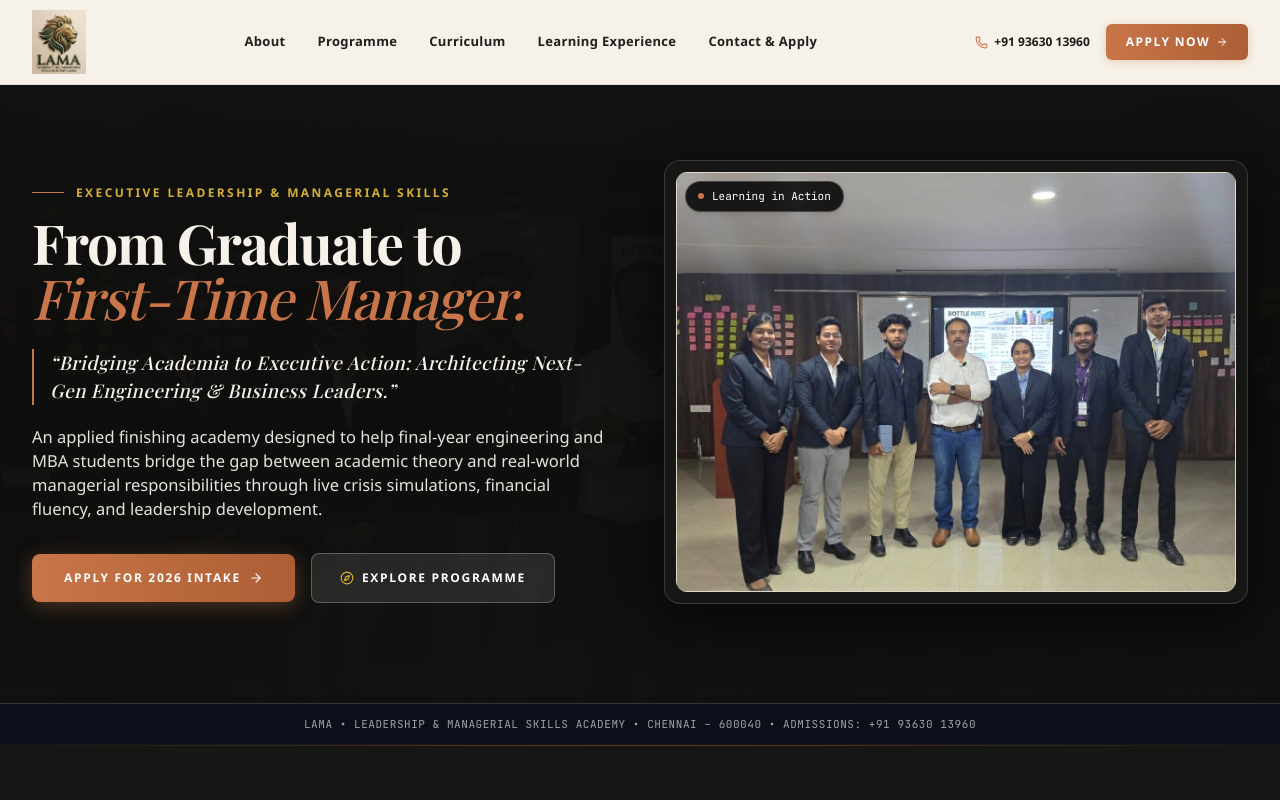
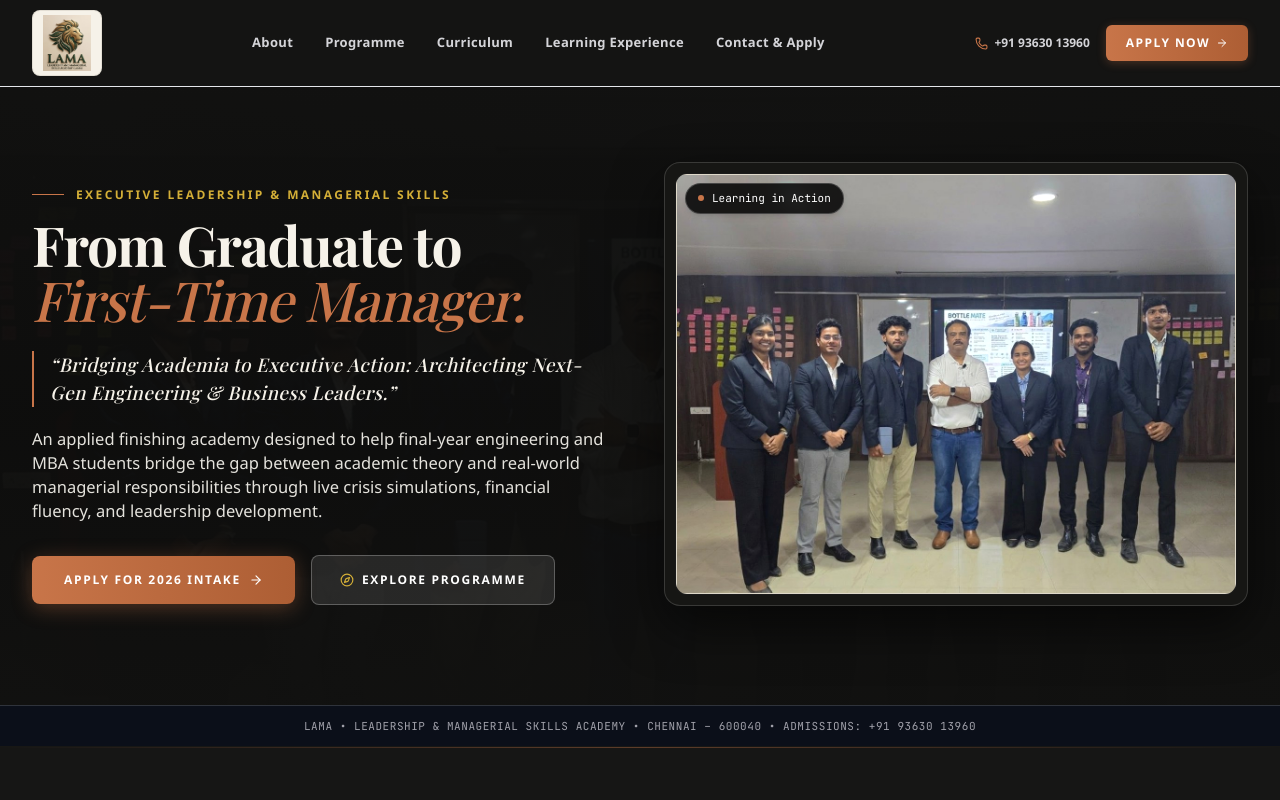
Before and after one commit to nishalbharathi16-cmyk/landing-page, a React (Vite) app: page / in a window 1280 px wide. Shown: the top 800 px of the page. Built offline with nearby package versions, Linux system fonts and the light colour scheme; a web font is replaced by a local one.

Commit message:
style: unify navbar and body background to executive dark obsidian

```diff
--- a/src/App.jsx
+++ b/src/App.jsx
@@ -31,10 +31,10 @@ export default function App() {
   };
 
   return (
-    <div className="min-h-screen bg-[#F6F2E9] text-[#20201E] flex flex-col font-sans selection:bg-[#C87549]/20 selection:text-[#20201E]">
+    <div className="min-h-screen bg-[#121211] text-[#F6F2E9] flex flex-col font-sans selection:bg-[#C87549]/30 selection:text-white overflow-x-hidden">
       <a
         href="#main-content"
-        className="sr-only focus:not-sr-only focus:fixed focus:top-4 focus:left-4 focus:z-50 focus:bg-[#20201E] focus:px-4 focus:py-2 focus:text-sm focus:font-semibold focus:text-white"
+        className="sr-only focus:not-sr-only focus:fixed focus:top-4 focus:left-4 focus:z-50 focus:bg-[#1C1A18] focus:px-4 focus:py-2 focus:text-sm focus:font-semibold focus:text-white border border-white/20"
       >
         Skip to main content
       </a>
--- a/src/components/landing/LandingNavbar.jsx
+++ b/src/components/landing/LandingNavbar.jsx
@@ -51,22 +51,22 @@ export function LandingNavbar({ onApplyClick }) {
     <header
       className={`sticky top-0 z-50 transition-all duration-300 ${
         scrolled
-          ? 'bg-[#F6F2E9]/98 backdrop-blur-md border-b border-[#20201E]/15 shadow-[0_6px_24px_rgba(32,32,30,0.08)]'
-          : 'bg-[#F6F2E9] border-b border-[#20201E]/10'
+          ? 'bg-[#121211]/95 backdrop-blur-md border-b border-white/10 shadow-[0_6px_24px_rgba(0,0,0,0.5)]'
+          : 'bg-[#141413] border-b border-white/8'
       }`}
     >
-      <div className="mx-auto flex max-w-7xl items-center justify-between gap-3 sm:gap-6 px-3.5 py-2 sm:px-6 lg:px-8">
+      <div className="mx-auto flex max-w-7xl items-center justify-between gap-3 sm:gap-6 px-3.5 py-2.5 sm:px-6 lg:px-8">
 
-        {/* Brand Logo with Refined Responsive Sizing (Prominent on Mobile & Desktop) */}
+        {/* Brand Logo inside a Refined Institutional Cream Badge */}
         <a
           href="#home"
-          className="group flex items-center shrink-0 py-0.5"
+          className="group flex items-center shrink-0 bg-[#F6F2E9] px-2.5 py-1 rounded-lg border border-[#D8D2C6]/60 transition-all shadow-xs hover:border-[#D4AF37]/50"
           aria-label="LAMA – Leadership & Managerial Skills Academy"
         >
           <img
             src="/images/lama-logo.jpg"
             alt="LAMA – Leadership & Managerial Skills Academy"
-            className="h-12 sm:h-14 lg:h-16 w-auto max-h-[48px] sm:max-h-[54px] lg:max-h-[64px] object-contain transition-transform group-hover:scale-[1.01]"
+            className="h-10 sm:h-12 lg:h-14 w-auto max-h-[44px] sm:max-h-[50px] lg:max-h-[56px] object-contain transition-transform group-hover:scale-[1.01]"
             loading="eager"
             decoding="async"
           />
@@ -75,7 +75,7 @@ export function LandingNavbar({ onApplyClick }) {
         {/* High-Contrast Navigation Links (Hidden on Mobile/Tablet, visible on Desktop) */}
         <nav
           aria-label="Primary Landing Navigation"
-          className="hidden lg:flex items-center gap-7 lg:gap-8 text-[13px] font-semibold tracking-wide text-[#1A1A18]"
+          className="hidden lg:flex items-center gap-7 lg:gap-8 text-[13px] font-semibold tracking-wide text-zinc-300"
         >
           {navLinks.map((link) => {
             const isActive = activeSection === link.id;
@@ -88,7 +88,7 @@ export function LandingNavbar({ onApplyClick }) {
                   handleLinkClick(link.href);
                 }}
                 className={`py-1.5 transition-colors relative font-sans ${
-                  isActive ? 'text-[#C87549]' : 'text-[#20201E] hover:text-[#C87549]'
+                  isActive ? 'text-[#D4AF37]' : 'text-zinc-300 hover:text-[#C87549]'
                 }`}
               >
                 {link.label}
@@ -104,7 +104,7 @@ export function LandingNavbar({ onApplyClick }) {
         <div className="flex items-center gap-2 sm:gap-4">
           <a
             href="tel:+919363013960"
-            className="hidden xl:inline-flex items-center gap-1.5 text-xs font-semibold text-[#1A1A18] hover:text-[#C87549] transition-colors"
+            className="hidden xl:inline-flex items-center gap-1.5 text-xs font-semibold text-zinc-300 hover:text-[#C87549] transition-colors"
           >
             <Phone size={13} className="text-[#C87549]" />
             <span>+91 93630 13960</span>
@@ -124,7 +124,7 @@ export function LandingNavbar({ onApplyClick }) {
           <button
             type="button"
             onClick={() => setMobileMenuOpen(!mobileMenuOpen)}
-            className="lg:hidden p-2 text-[#20201E] hover:text-[#C87549] transition-colors rounded-md border border-[#20201E]/12 shrink-0"
+            className="lg:hidden p-2 text-zinc-300 hover:text-white transition-colors rounded-md border border-white/15 bg-white/5 shrink-0"
             aria-label="Toggle Navigation Menu"
           >
             {mobileMenuOpen ? <X size={18} /> : <Menu size={18} />}
@@ -135,7 +135,7 @@ export function LandingNavbar({ onApplyClick }) {
 
       {/* Enhanced Mobile Drawer */}
       {mobileMenuOpen && (
-        <div className="lg:hidden border-b border-[#20201E]/15 bg-[#F6F2E9] px-5 py-5 space-y-3.5 shadow-lg animate-in slide-in-from-top-2 duration-200">
+        <div className="lg:hidden border-b border-white/15 bg-[#161614] px-5 py-5 space-y-3.5 shadow-2xl animate-in slide-in-from-top-2 duration-200">
           {navLinks.map((link) => (
             <a
               key={link.label}
@@ -144,7 +144,7 @@ export function LandingNavbar({ onApplyClick }) {
                 e.preventDefault();
                 handleLinkClick(link.href);
               }}
-              className="block text-sm font-semibold text-[#20201E] hover:text-[#C87549] py-1.5 border-b border-[#20201E]/8"
+              className="block text-sm font-semibold text-zinc-200 hover:text-[#D4AF37] py-2 border-b border-white/10"
             >
               {link.label}
             </a>
@@ -152,7 +152,7 @@ export function LandingNavbar({ onApplyClick }) {
           <div className="pt-3 flex flex-col gap-3">
             <a
               href="tel:+919363013960"
-              className="flex items-center gap-2 text-xs font-semibold text-[#20201E] py-1"
+              className="flex items-center gap-2 text-xs font-semibold text-zinc-300 py-1"
             >
               <Phone size={14} className="text-[#C87549]" />
               <span>Admissions: +91 93630 13960</span>
@@ -163,7 +163,7 @@ export function LandingNavbar({ onApplyClick }) {
                 setMobileMenuOpen(false);
                 if (onApplyClick) onApplyClick();
               }}
-              className="w-full inline-flex items-center justify-center gap-2 bg-[#C87549] text-white py-3 text-xs font-bold uppercase tracking-wider rounded-md"
+              className="w-full inline-flex items-center justify-center gap-2 bg-[#C87549] hover:bg-[#AD5E34] text-white py-3 text-xs font-bold uppercase tracking-wider rounded-md"
             >
               <span>Apply for 2026 Intake</span>
               <ArrowRight size={13} />
```
